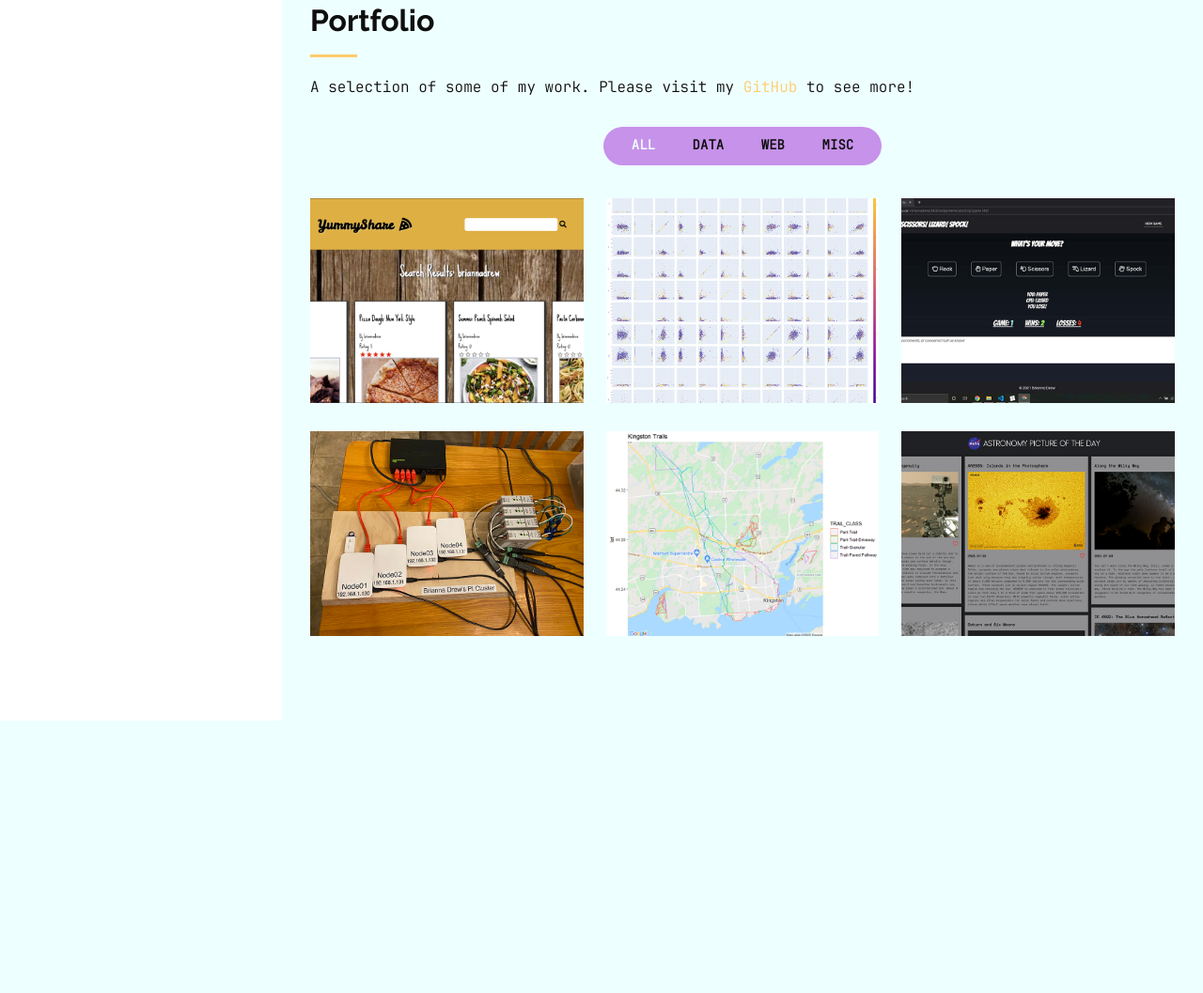
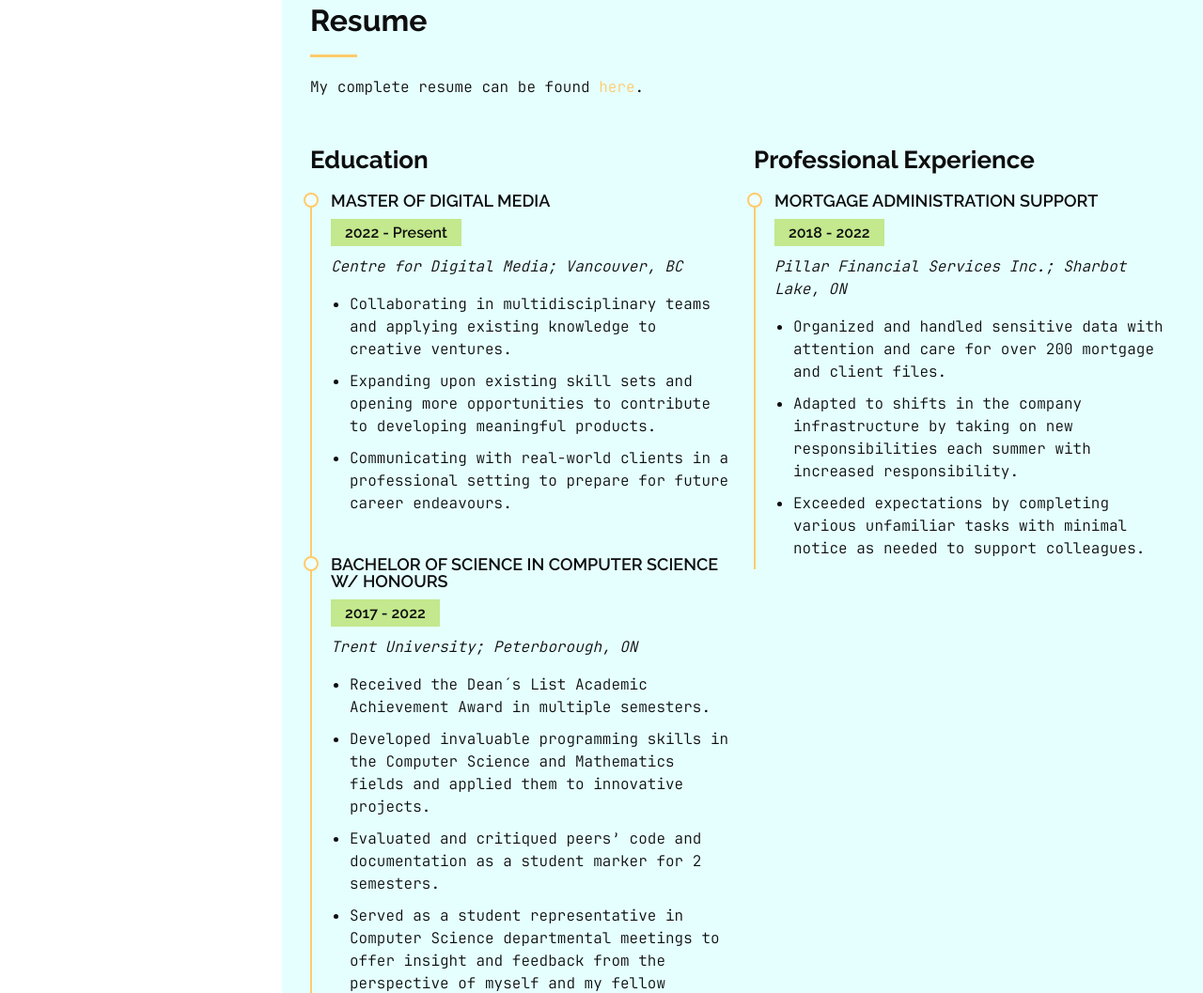
Before and after one commit to briannadrew/briannadrew.github.io, a plain HTML site: page index.html in a window 1280 px wide. Shown: the part 1743-2800 px from the top of the page at 94% size. Before the commit the page ends 2510 px from the top, so only its background shows below. Drawn offline with Linux system fonts and the light colour scheme.

Commit message:
Update index.html

```diff
--- a/index.html
+++ b/index.html
@@ -51,8 +51,8 @@
         <ul>
           <li><a href="#hero" class="nav-link scrollto active"><i class="bx bx-home"></i> <span>Home</span></a></li>
           <li><a href="#about" class="nav-link scrollto"><i class="bx bx-user"></i> <span>About</span></a></li>
-          <!-- <li><a href="#resume" class="nav-link scrollto"><i class="bx bx-file-blank"></i> <span>Resume</span></a></li> -->
-          <li><a href="#portfolio" class="nav-link scrollto"><i class="bx bx-book-content"></i> <span>Portfolio</span></a></li>
+          <li><a href="#resume" class="nav-link scrollto"><i class="bx bx-file-blank"></i> <span>Resume</span></a></li>
+          <li><a href="#portfolio" class="nav-link scrollto"><i class="bx bx-book-content"></i> <span>Projects</span></a></li>
         </ul>
       </nav><!-- .nav-menu -->
     </div>
@@ -74,7 +74,7 @@
 
         <div class="section-title">
           <h2>About</h2>
-          <p>A masters student equipped with a strong technical background and a creative edge. Passionate about solving complex and robust problems with innovative technology and design. Looking to jump-start my career as an entry-level software engineer or data scientist with a reputable company filled with like-minded people.</p>
+          <p>A master's student equipped with a strong technical background and a creative edge. Passionate about solving complex and robust problems with innovative technology and design. Looking to jump-start my career as an entry-level software engineer or data scientist with a reputable company filled with like-minded people.</p>
         </div>
 
         <div class="row">
@@ -135,29 +135,60 @@
     </section><!-- End About Section -->
 
       <!-- ======= Resume Section ======= -->
-<!--     <section id="resume" class="resume section-bg2">
+      <section id="resume" class="resume section-bg2">
         <div class="container">
-
           <div class="section-title">
             <h2>Resume</h2>
-          <p>My complete resume can be found <a>here</a>.</p>
+            <p>My complete resume can be found <a href="assets/BriannaDrewResume_General.pdf">here</a>.</p>
           </div>
 
           <div class="row">
             <div class="col-lg-6" data-aos="fade-up">
-
               <h3 class="resume-title">Education</h3>
               <div class="resume-item">
                 <h4>Master of Digital Media</h4>
                 <h5>2022 - Present</h5>
-              <p><em>Centre for Digital Media, Vancouver, BC</em></p>
-              <p>Qui deserunt veniam. Et sed aliquam labore tempore sed quisquam iusto autem sit. Ea vero voluptatum qui ut dignissimos deleniti nerada porti sand markend</p>
+                <p><em>Centre for Digital Media; Vancouver, BC</em></p>
+                <ul>
+                  <li>
+                    Collaborating in multidisciplinary teams and applying
+                    existing knowledge to creative ventures.
+                  </li>
+                  <li>
+                    Expanding upon existing skill sets and opening more
+                    opportunities to contribute to developing meaningful
+                    products.
+                  </li>
+                  <li>
+                    Communicating with real-world clients in a professional
+                    setting to prepare for future career endeavours.
+                  </li>
+                </ul>
               </div>
               <div class="resume-item">
                 <h4>Bachelor of Science in Computer Science w/ Honours</h4>
                 <h5>2017 - 2022</h5>
-              <p><em>Trent University, Peterborough, ON</em></p>
-              <p>Quia nobis sequi est occaecati aut. Repudiandae et iusto quae reiciendis et quis Eius vel ratione eius unde vitae rerum voluptates asperiores voluptatem Earum molestiae consequatur neque etlon sader mart dila</p>
+                <p><em>Trent University; Peterborough, ON</em></p>
+                <ul>
+                  <li>
+                    Received the Dean´s List Academic Achievement Award in
+                    multiple semesters.
+                  </li>
+                  <li>
+                    Developed invaluable programming skills in the Computer
+                    Science and Mathematics fields and applied them to
+                    innovative projects.
+                  </li>
+                  <li>
+                    Evaluated and critiqued peers’ code and documentation as a
+                    student marker for 2 semesters.
+                  </li>
+                  <li>
+                    Served as a student representative in Computer Science
+                    departmental meetings to offer insight and feedback from the
+                    perspective of myself and my fellow students.
+                  </li>
+                </ul>
               </div>
             </div>
             <div class="col-lg-6" data-aos="fade-up" data-aos-delay="100">
@@ -165,25 +196,30 @@
               <div class="resume-item">
                 <h4>Mortgage Administration Support</h4>
                 <h5>2018 - 2022</h5>
-              <p><em>Pillar Financial Services Inc., Sharbot Lake, ON </em></p>
+                <p>
+                  <em>Pillar Financial Services Inc.; Sharbot Lake, ON </em>
+                </p>
                 <ul>
-                <li>Lead in the design, development, and implementation of the graphic, layout, and production communication materials</li>
-                <li>Delegate tasks to the 7 members of the design team and provide counsel on all aspects of the project. </li>
-                <li>Supervise the assessment of all graphic materials in order to ensure quality and accuracy of the design</li>
-                <li>Oversee the efficient use of production project budgets ranging from $2,000 - $25,000</li>
+                  <li>
+                    Organized and handled sensitive data with attention and care
+                    for over 200 mortgage and client files.
+                  </li>
+                  <li>
+                    Adapted to shifts in the company infrastructure by taking on
+                    new responsibilities each summer with increased
+                    responsibility.
+                  </li>
+                  <li>
+                    Exceeded expectations by completing various unfamiliar tasks
+                    with minimal notice as needed to support colleagues.
+                  </li>
                 </ul>
-            </div>
-            <div class="resume-item">
-              <h4>Bachelor of Science in Computer Science w/ Honours</h4>
-              <h5>2017 - 2022</h5>
-              <p><em>Trent University, Peterborough, ON</em></p>
-              <p>Quia nobis sequi est occaecati aut. Repudiandae et iusto quae reiciendis et quis Eius vel ratione eius unde vitae rerum voluptates asperiores voluptatem Earum molestiae consequatur neque etlon sader mart dila</p>
               </div>
             </div>
           </div>
-
-      </div> -->
-    </section><!-- End Resume Section -->
+        </div>
+      </section>
+      <!-- End Resume Section -->
 
     <!-- ======= Portfolio Section ======= -->
     <section id="portfolio" class="portfolio section-bg">
```
Lines whose indentation alone changed are shown as unchanged.
